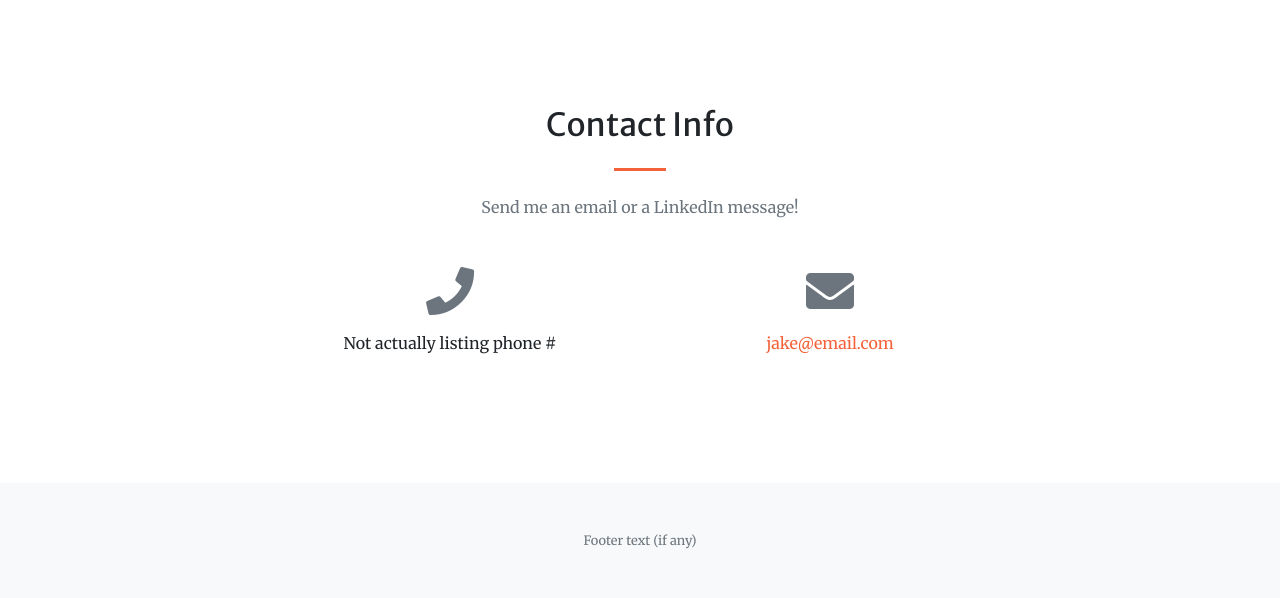
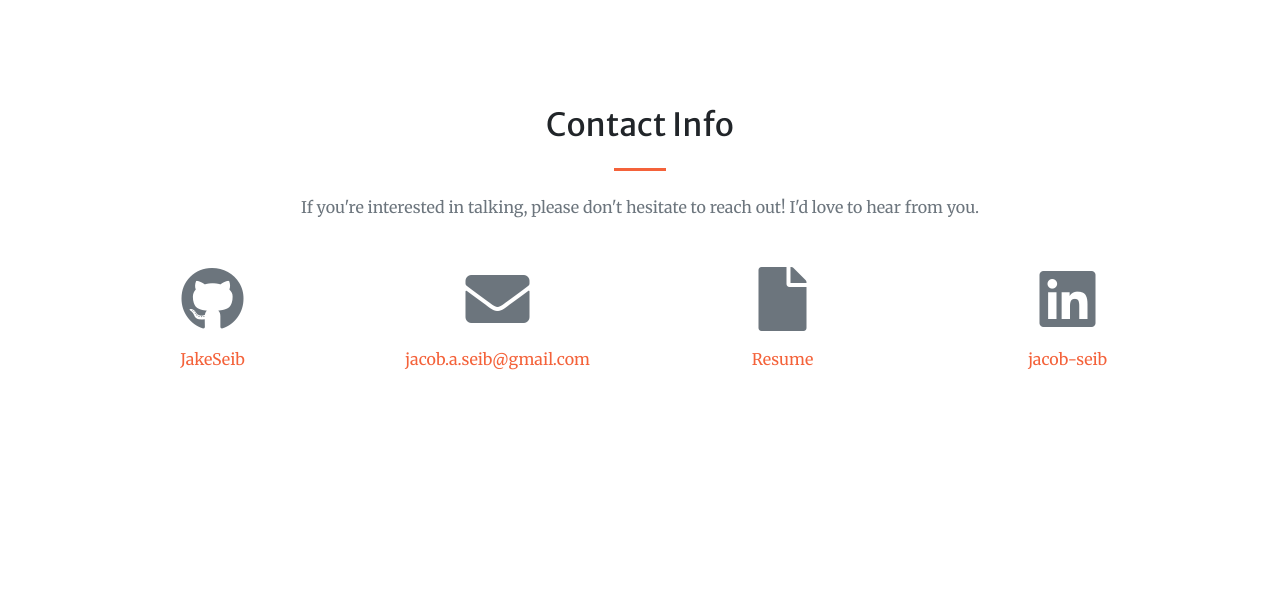
Before and after one commit to JakeSeib/portfolio, a website with bundled scripts: page index.html in a window 1280 px wide. Shown: the part 2790-3388 px from the top of the page. After the commit the page ends 3289 px from the top, so only its background shows below. Built offline with nearby package versions, Linux system fonts and the light colour scheme.

Commit message:
Add icons and contact info

```diff
--- a/index.html
+++ b/index.html
@@ -357,29 +357,45 @@
         <div class="col-lg-8 text-center">
           <h2 class="mt-0">Contact Info</h2>
           <hr class="divider my-4">
-          <p class="text-muted mb-5">Send me an email or a LinkedIn message!</p>
+          <p class="text-muted mb-5">If you're interested in talking, please don't hesitate to reach out! I'd love to hear from you.</p>
         </div>
       </div>
       <div class="row">
-        <div class="col-lg-4 ml-auto text-center mb-5 mb-lg-0">
-          <i class="fas fa-phone fa-3x mb-3 text-muted"></i>
-          <div>Not actually listing phone #</div>
+        <div class="col-lg-3 col-sm-6 ml-auto text-center mb-5 mb-lg-0">
+          <a href="https://github.com/JakeSeib" target="_blank">
+            <i class="fab fa-github fa-4x mb-3 text-muted"></i>
+          </a>
+          <a class="d-block" href="https://github.com/JakeSeib" target="_blank">JakeSeib</a>
         </div>
-        <div class="col-lg-4 mr-auto text-center">
-          <i class="fas fa-envelope fa-3x mb-3 text-muted"></i>
+        <div class="col-lg-3 col-sm-6 mr-auto text-center">
+          <a href="mailto:jacob.a.seib@gmail.com" target="_blank">
+            <i class="fas fa-envelope fa-4x mb-3 text-muted"></i>
+          </a>
           <!-- Make sure to change the email address in anchor text AND the link below! -->
-          <a class="d-block" href="mailto:contact@yourwebsite.com">jake@email.com</a>
+          <a class="d-block" href="mailto:jacob.a.seib@gmail.com" target="_blank">jacob.a.seib@gmail.com</a>
+        </div>
+        <div class="col-lg-3 col-sm-6 mr-auto text-center">
+          <a href="https://drive.google.com/open?id=1ovBtpMp6DYhvbxnAUrXKX-rFSBTZo5KK" target="_blank">
+            <i class="fas fa-file fa-4x mb-3 text-muted"></i>
+          </a>
+          <a class="d-block" href="https://drive.google.com/open?id=1ovBtpMp6DYhvbxnAUrXKX-rFSBTZo5KK" target="_blank">Resume</a>
+        </div>
+        <div class="col-lg-3 col-sm-6 mr-auto text-center">
+          <a href="https://www.linkedin.com/in/jacob-seib/" target="_blank">
+            <i class="fab fa-linkedin fa-4x mb-3 text-muted"></i>
+          </a>
+          <a class="d-block" href="https://www.linkedin.com/in/jacob-seib/" target="_blank">jacob-seib</a>
         </div>
       </div>
     </div>
   </section>
 
   <!-- Footer -->
-  <footer class="bg-light py-5">
+  <!-- <footer class="bg-light py-5">
     <div class="container">
       <div class="small text-center text-muted">Footer text (if any)</div>
     </div>
-  </footer>
+  </footer> -->
 
   <!-- Bootstrap core JavaScript -->
   <script src="vendor/jquery/jquery.min.js"></script>
```
